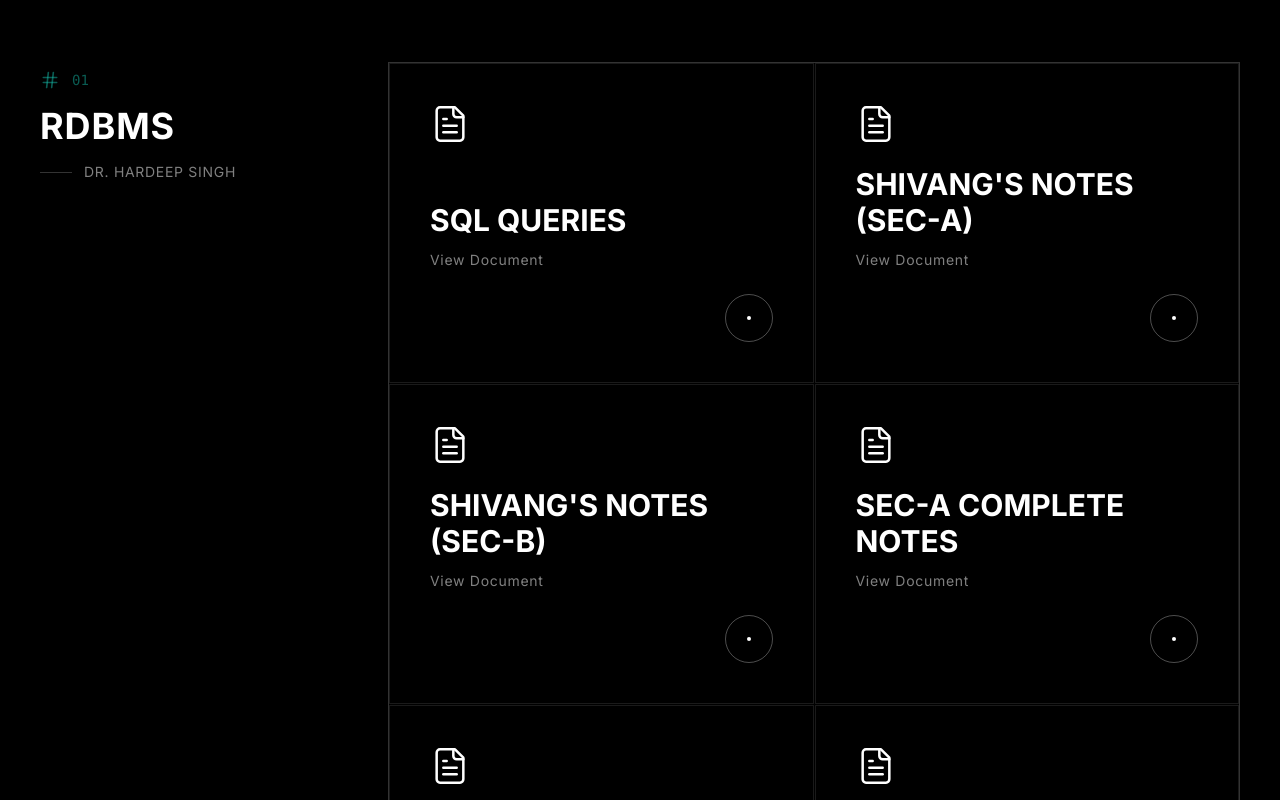
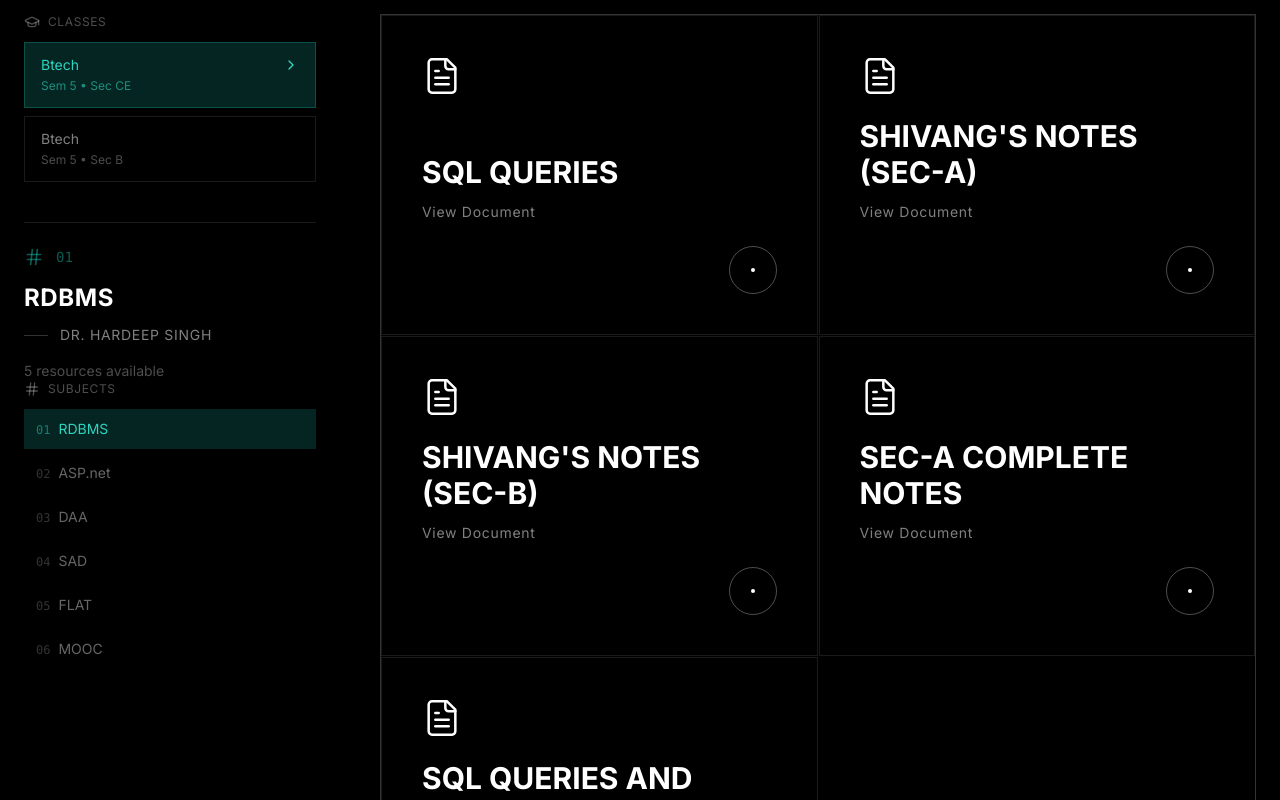
Before and after one commit to gangasingh007/uni-fe-k72, a React (Vite) app: page /subjects/resources in a window 1280 px wide. Shown: the part 520-1320 px from the top of the page. Built offline with nearby package versions, Linux system fonts and the light colour scheme.

Commit message:
Visibility improvements

```diff
--- a/src/data/index.ts
+++ b/src/data/index.ts
@@ -38,13 +38,6 @@ export const resourcesData = {
                             "link": "https://docs.google.com/document/d/17KvGWZzHrqDaNa6H4zMM1HsM9IGOIedWvuzoevIngNA/edit?usp=sharing",
                             "type": "Document",
                             "createdAt": "2025-09-26T08:43:22.164Z"
-                        },
-                        {
-                            "_id": "68dec4b391e76e407174351d",
-                            "title": "Sec - B Complete Notes",
-                            "link": "https://drive.google.com/file/d/1wlJJJc-dE8JWZ2pO3WqEltpT3fqM2iPR/view?usp=drivesdk",
-                            "type": "Document",
-                            "createdAt": "2025-10-02T18:30:11.436Z"
                         },
                         {
                             "_id": "69183ed244dccb50d948d7e4",
--- a/src/pages/Subject.tsx
+++ b/src/pages/Subject.tsx
@@ -1,23 +1,19 @@
 import React, { useState, useEffect, useRef } from 'react';
-import axios from 'axios';
 import { gsap } from 'gsap';
 import { useGSAP } from '@gsap/react';
 import { ScrollTrigger } from 'gsap/ScrollTrigger';
-import { SplitText } from 'gsap/SplitText';
-import { useNavigate } from 'react-router-dom';
 import {
-  FileText,
-  Youtube,
   LoaderCircle,
   AlertTriangle,
   BookOpen,
-  Sparkles,
+  ChevronRight,
+  GraduationCap,
   Hash
 } from 'lucide-react';
 import { resourcesData } from '@/data';
-import ResourceCard from "../components/ResourceCard"
+import ResourceCard from "../components/ResourceCard";
 
-gsap.registerPlugin(ScrollTrigger, SplitText);
+gsap.registerPlugin(ScrollTrigger);
 
 export interface Resource {
   _id: string;
@@ -46,14 +42,19 @@ const SubjectPage = () => {
   const [classResources, setClassResources] = useState<ClassData[]>([]);
   const [loading, setLoading] = useState<boolean>(true);
   const [error, setError] = useState<string | null>(null);
+
+  // Selection State
+  const [selectedClass, setSelectedClass] = useState<ClassData | null>(null);
+  const [selectedSubject, setSelectedSubject] = useState<SubjectData | null>(null);
+
   const containerRef = useRef<HTMLDivElement>(null);
+  const contentRef = useRef<HTMLDivElement>(null);
 
   // --- Data Fetching ---
   useEffect(() => {
     const fetchResources = async () => {
       try {
         setLoading(true);
-        // add the artificial delay of 4 seconds
         await new Promise(resolve => setTimeout(resolve, 2000));
         setClassResources(resourcesData.data);
         setError(null);
@@ -68,32 +69,40 @@ const SubjectPage = () => {
     fetchResources();
   }, []);
 
+  // Auto-select first class and subject on load
+  useEffect(() => {
+    if (classResources.length > 0 && !selectedClass) {
+      const firstClass = classResources[0];
+      setSelectedClass(firstClass);
+      if (firstClass.subject.length > 0) {
+        setSelectedSubject(firstClass.subject[0]);
+      }
+    }
+  }, [classResources]);
+
+  // Animation on selection change
   useGSAP(() => {
-    const title = document.querySelector('.main-title');
-    if (title) {
-      gsap.from(title, {
-        opacity: 0,
-        y: 50,
-        duration: 0.8,
-        ease: 'power3.out'
-      });
+    if (contentRef.current && !loading) {
+      gsap.fromTo(contentRef.current,
+        { opacity: 0, y: 20 },
+        { opacity: 1, y: 0, duration: 0.4, ease: 'power2.out' }
+      );
     }
+  }, { dependencies: [selectedSubject, loading] });
 
-    const sections = gsap.utils.toArray<HTMLElement>('.subject-section');
-    sections.forEach((section) => {
-      gsap.from(section, {
-        scrollTrigger: {
-          trigger: section,
-          start: 'top 85%',
-          toggleActions: 'play none none none',
-        },
-        opacity: 0,
-        y: 40,
-        duration: 0.6,
-        ease: 'power2.out'
-      });
-    });
-  }, { dependencies: [classResources], scope: containerRef });
+  // Navigation handlers
+  const handleClassSelect = (cls: ClassData) => {
+    setSelectedClass(cls);
+    if (cls.subject.length > 0) {
+      setSelectedSubject(cls.subject[0]);
+    } else {
+      setSelectedSubject(null);
+    }
+  };
+
+  const handleSubjectSelect = (sub: SubjectData) => {
+    setSelectedSubject(sub);
+  };
 
   if (loading) {
     return (
@@ -117,7 +126,7 @@ const SubjectPage = () => {
       <div className="container mx-auto px-4 sm:px-6 py-20 max-w-[1400px]">
 
         {/* Page Header */}
-        <div className="text-center mb-32 main-title pt-10">
+        <div className="text-center mb-20 pt-10">
           <h1 className="text-5xl md:text-8xl font-bold tracking-tighter mb-8 text-white">
             Learning <span className='text-teal-500'>Hub</span>
           </h1>
@@ -132,81 +141,144 @@ const SubjectPage = () => {
             <p className="text-white/40 text-2xl font-light">No resources available yet.</p>
           </div>
         ) : (
-          <div className="space-y-40"> {/* Increased spacing between major classes */}
-            {classResources.map((cls) => (
-              <section key={cls._id} className="relative">
-
-                {/* Class Header - Now Sticky for Better UX Context */}
+          <>
+            {/* Class Header - Sticky */}
+            {selectedClass && (
               <div className="sticky top-0 z-30 bg-black/80 backdrop-blur-xl border-y border-white/10 py-6 mb-16">
                 <div className="flex flex-col md:flex-row md:items-center justify-between gap-4 max-w-[1300px] mx-auto px-4">
                   <div className="flex items-center gap-4">
                     <h2 className="text-2xl md:text-3xl font-bold tracking-tight text-white">
-                        {cls.courseName}
+                      {selectedClass.courseName}
                     </h2>
                   </div>
                   <div className="flex items-center gap-6 text-sm text-white font-mono uppercase tracking-widest">
-                       <span>Sem {cls.semester}</span>
-                       <span className="w-1 h-1 bg-white/20 rounded-full"></span>
-                       <span>Sec {cls.section}</span>
+                    <span>Sem {selectedClass.semester}</span>
+                    <span className="w-1 h-1 bg-white/20"></span>
+                    <span>Sec {selectedClass.section}</span>
                   </div>
                 </div>
               </div>
+            )}
 
-                {/* Subjects Loop */}
-                <div className="space-y-24 px-2 md:px-4">
-                  {cls.subject.map((sub, index) => (
-                    <div key={sub._id} className="subject-section group/subject">
-                      {/*
-                         UX IMPROVEMENT:
-                         Desktop: Sidebar Layout (Left Title, Right Content)
-                         Mobile: Stacked Layout
-                      */}
-                      <div className="flex flex-col lg:flex-row gap-8 lg:gap-16 items-start">
+            {/* Main Content */}
+            <div className="flex flex-col lg:flex-row gap-8 lg:gap-16">
 
-                        {/* Subject Sidebar Info */}
-                        <div className="lg:w-1/4 lg:sticky lg:top-32 pt-2">
-                          <div className="flex items-center gap-3 mb-4 text-teal-500/50">
-                            <Hash className="w-5 h-5" />
-                            <span className="font-mono text-sm">0{index + 1}</span>
+              {/* Quick Nav Sidebar */}
+              <div className="lg:w-1/4 lg:sticky lg:top-32 lg:self-start">
+
+                {/* Class Selection */}
+                <div className="mb-8">
+                  <p className="text-xs text-white/30 uppercase tracking-wider mb-3 flex items-center gap-2">
+                    <GraduationCap className="w-4 h-4" />
+                    Classes
+                  </p>
+                  <div className="space-y-2">
+                    {classResources.map((cls) => (
+                      <button
+                        key={cls._id}
+                        onClick={() => handleClassSelect(cls)}
+                        className={`w-full text-left px-4 py-3  text-sm transition-all border ${
+                          selectedClass?._id === cls._id
+                            ? 'bg-teal-500/20 text-teal-400 border-teal-500/30'
+                            : 'text-white/50 hover:text-white hover:bg-white/10 border-white/10 hover:border-white/20'
+                        }`}
+                      >
+                        <div className="flex items-center justify-between">
+                          <span className="font-medium">{cls.courseName}</span>
+                          {selectedClass?._id === cls._id && (
+                            <ChevronRight className="w-4 h-4" />
+                          )}
                         </div>
-                          <h3 className="text-3xl md:text-4xl font-bold uppercase tracking-wide text-white mb-4 leading-none">
-                            {sub.title}
-                          </h3>
-                          <div className="flex items-center gap-3">
-                            <div className="w-8 h-[1px] bg-white/20"></div>
-                            <p className="text-sm text-white/50 font-medium tracking-wider uppercase">
-                              {sub.subjectTeacher}
-                            </p>
+                        <span className="text-xs opacity-60">
+                          Sem {cls.semester} • Sec {cls.section}
+                        </span>
+                      </button>
+                    ))}
                   </div>
                 </div>
 
-                        {/* Resources Grid - Occupies remaining width */}
-                        <div className="w-full lg:w-3/4">
-                          {sub.resources.length > 0 ? (
-                            <div className="grid grid-cols-1 md:grid-cols-2 xl:grid-cols-2 gap-px border border-white/20">
-                              {sub.resources.map((res) => (
+                {/* Subject Selection */}
+                {selectedSubject && (
+                  <div className="mt-10 pt-6 border-t border-white/10">
+                    <div className="flex items-center gap-3 mb-4 text-teal-500/50">
+                      <Hash className="w-5 h-5" />
+                      <span className="font-mono text-sm">
+                        {String((selectedClass?.subject.findIndex(s => s._id === selectedSubject._id) ?? 0) + 1).padStart(2, '0')}
+                      </span>
+                    </div>
+                    <h3 className="text-2xl font-bold uppercase tracking-wide text-white mb-3 leading-tight">
+                      {selectedSubject.title}
+                    </h3>
+                    <div className="flex items-center gap-3">
+                      <div className="w-6 h-[1px] bg-white/20"></div>
+                      <p className="text-sm text-white/50 font-medium tracking-wider uppercase">
+                        {selectedSubject.subjectTeacher}
+                      </p>
+                    </div>
+                    <div className="mt-4 text-sm text-white/30">
+                      {selectedSubject.resources.length} resources available
+                    </div>
+                  </div>
+                )}
+                {selectedClass && (
+                  <div>
+                    <p className="text-xs text-white/30 uppercase tracking-wider mb-3 flex items-center gap-2">
+                      <Hash className="w-4 h-4" />
+                      Subjects
+                    </p>
+                    <div className="space-y-1">
+                      {selectedClass.subject.map((sub, idx) => (
+                        <button
+                          key={sub._id}
+                          onClick={() => handleSubjectSelect(sub)}
+                          className={`w-full text-left px-3 py-2.5 rounded-lg text-sm transition-all ${
+                            selectedSubject?._id === sub._id
+                              ? 'bg-teal-500/20 text-teal-400'
+                              : 'text-white/40 hover:text-white hover:bg-white/10'
+                          }`}
+                        >
+                          <span className="font-mono text-xs mr-2 opacity-50">
+                            {String(idx + 1).padStart(2, '0')}
+                          </span>
+                          {sub.title}
+                        </button>
+                      ))}
+                    </div>
+                  </div>
+                )}
+
+              </div>
+
+              {/* Resources Grid */}
+              <div ref={contentRef} className="w-full lg:w-3/4">
+                {selectedSubject ? (
+                  selectedSubject.resources.length > 0 ? (
+                    <div className="grid grid-cols-1 md:grid-cols-2 gap-px border border-white/20">
+                      {selectedSubject.resources.map((res) => (
                         <ResourceCard
                           key={res._id}
                           resource={res}
-                                  classId={cls._id}
-                                  subjectId={sub._id}
+                          classId={selectedClass!._id}
+                          subjectId={selectedSubject._id}
                         />
                       ))}
                     </div>
                   ) : (
-                            <div className="w-full h-[200px] flex flex-col items-center justify-center border border-white/10 border-dashed rounded-lg bg-white/5">
-                              <p className="text-white/30 font-light">Pending uploads for {sub.title}</p>
+                    <div className="w-full h-[300px] flex flex-col items-center justify-center border border-white/10 border-dashed rounded-lg bg-white/5">
+                      <BookOpen className="w-12 h-12 text-white/20 mb-4" />
+                      <p className="text-white/30 font-light">Pending uploads for {selectedSubject.title}</p>
+                    </div>
+                  )
+                ) : (
+                  <div className="w-full h-[300px] flex flex-col items-center justify-center border border-white/10 border-dashed rounded-lg bg-white/5">
+                    <BookOpen className="w-12 h-12 text-white/20 mb-4" />
+                    <p className="text-white/30 font-light">Select a subject to view resources</p>
                   </div>
                 )}
               </div>
 
             </div>
-                    </div>
-                  ))}
-                </div>
-              </section>
-            ))}
-          </div>
+          </>
         )}
       </div>
     </main>
```
Also changed, not shown: src/pages/SummaryPage.tsx (+66 -5 lines). Lines whose indentation alone changed are shown as unchanged.
